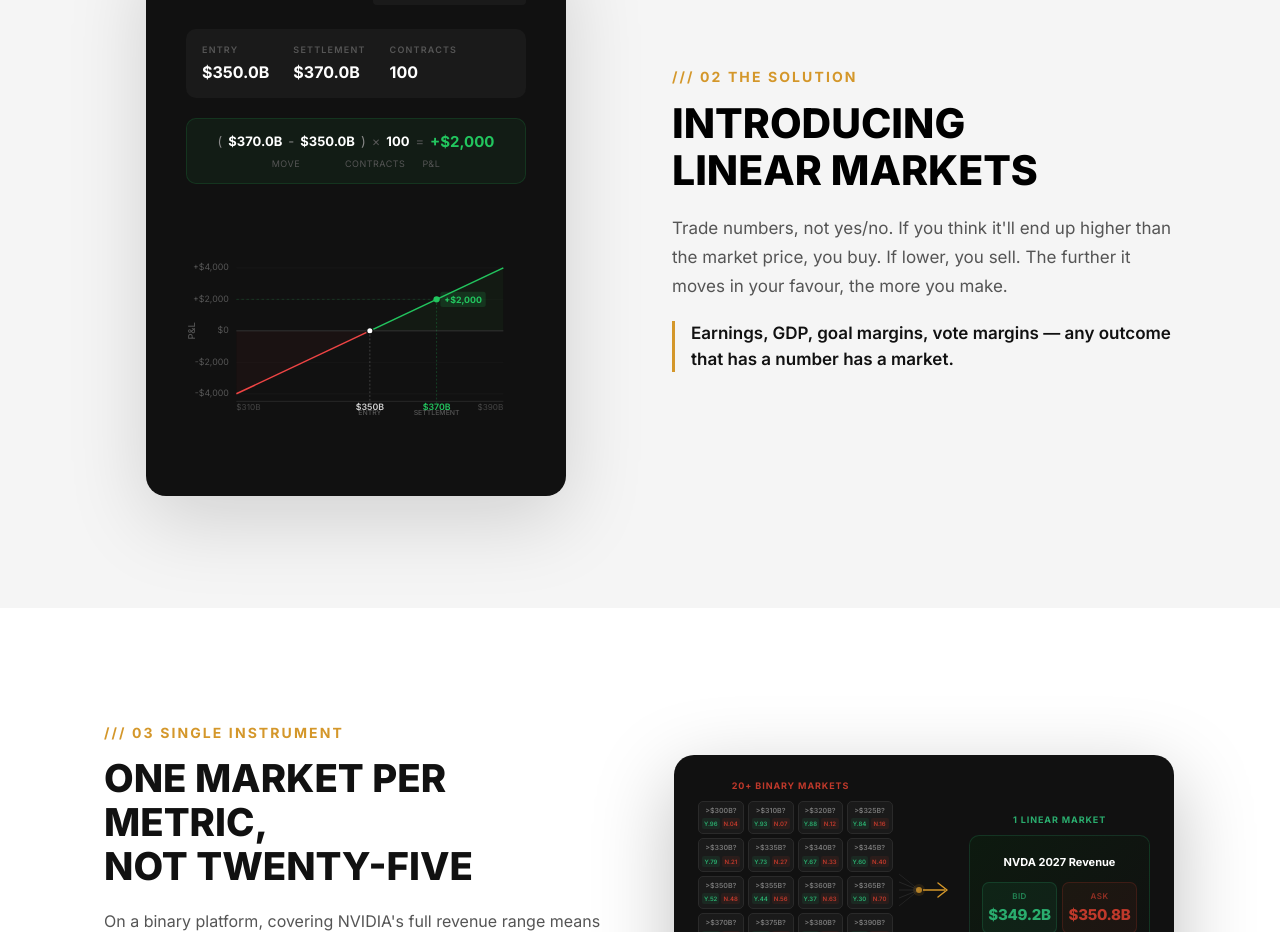
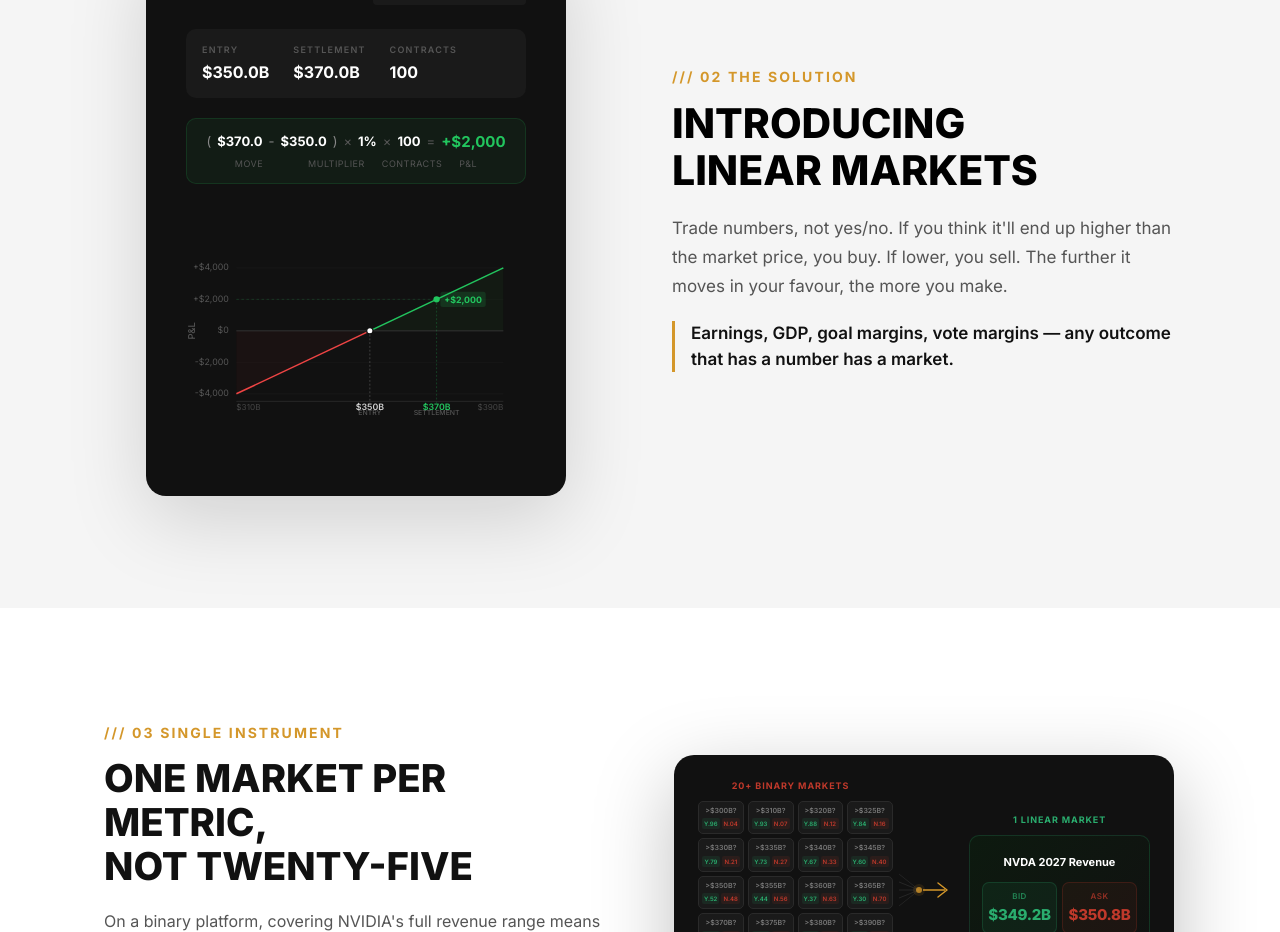
Before and after one commit to tapascodespace/NextBigThing, a Next.js app: page / in a window 1280 px wide. Shown: the part 1883-2815 px from the top of the page. Built offline with nearby package versions, Linux system fonts and the light colour scheme.

Commit message:
Add 1% multiplier to P&L equation, drop B from move values

```diff
--- a/app/page.tsx
+++ b/app/page.tsx
@@ -214,10 +214,12 @@ function LinearPayoffChart() {
       <div style={{ marginBottom: "1.25rem", padding: "12px 16px", background: "rgba(34, 197, 94, 0.06)", border: "1px solid rgba(34, 197, 94, 0.15)", borderRadius: 10 }}>
         <div style={{ display: "flex", alignItems: "center", justifyContent: "center", gap: 6, flexWrap: "wrap" as const }}>
           <span style={{ fontFamily: sans, fontSize: 13, color: "#888" }}>(</span>
-          <span style={{ fontFamily: sans, fontSize: 13, fontWeight: 700, color: "#fff" }}>$370.0B</span>
+          <span style={{ fontFamily: sans, fontSize: 13, fontWeight: 700, color: "#fff" }}>$370.0</span>
           <span style={{ fontFamily: sans, fontSize: 13, color: "#888" }}>-</span>
-          <span style={{ fontFamily: sans, fontSize: 13, fontWeight: 700, color: "#fff" }}>$350.0B</span>
+          <span style={{ fontFamily: sans, fontSize: 13, fontWeight: 700, color: "#fff" }}>$350.0</span>
           <span style={{ fontFamily: sans, fontSize: 13, color: "#888" }}>)</span>
+          <span style={{ fontFamily: sans, fontSize: 13, color: "#555" }}>&times;</span>
+          <span style={{ fontFamily: sans, fontSize: 13, fontWeight: 700, color: "#fff" }}>1%</span>
           <span style={{ fontFamily: sans, fontSize: 13, color: "#555" }}>&times;</span>
           <span style={{ fontFamily: sans, fontSize: 13, fontWeight: 700, color: "#fff" }}>100</span>
           <span style={{ fontFamily: sans, fontSize: 13, color: "#555" }}>=</span>
@@ -226,6 +228,8 @@ function LinearPayoffChart() {
         <div style={{ display: "flex", justifyContent: "center", gap: 6, marginTop: 4 }}>
           <span style={{ fontFamily: sans, fontSize: 9, color: "#555", letterSpacing: "0.5px" }}>MOVE</span>
           <span style={{ fontFamily: sans, fontSize: 9, color: "#333" }}>&nbsp;&nbsp;&nbsp;&nbsp;&nbsp;&nbsp;&nbsp;&nbsp;&nbsp;&nbsp;&nbsp;&nbsp;&nbsp;</span>
+          <span style={{ fontFamily: sans, fontSize: 9, color: "#555", letterSpacing: "0.5px" }}>MULTIPLIER</span>
+          <span style={{ fontFamily: sans, fontSize: 9, color: "#333" }}>&nbsp;&nbsp;</span>
           <span style={{ fontFamily: sans, fontSize: 9, color: "#555", letterSpacing: "0.5px" }}>CONTRACTS</span>
           <span style={{ fontFamily: sans, fontSize: 9, color: "#333" }}>&nbsp;&nbsp;</span>
           <span style={{ fontFamily: sans, fontSize: 9, color: "#555", letterSpacing: "0.5px" }}>P&amp;L</span>
```
